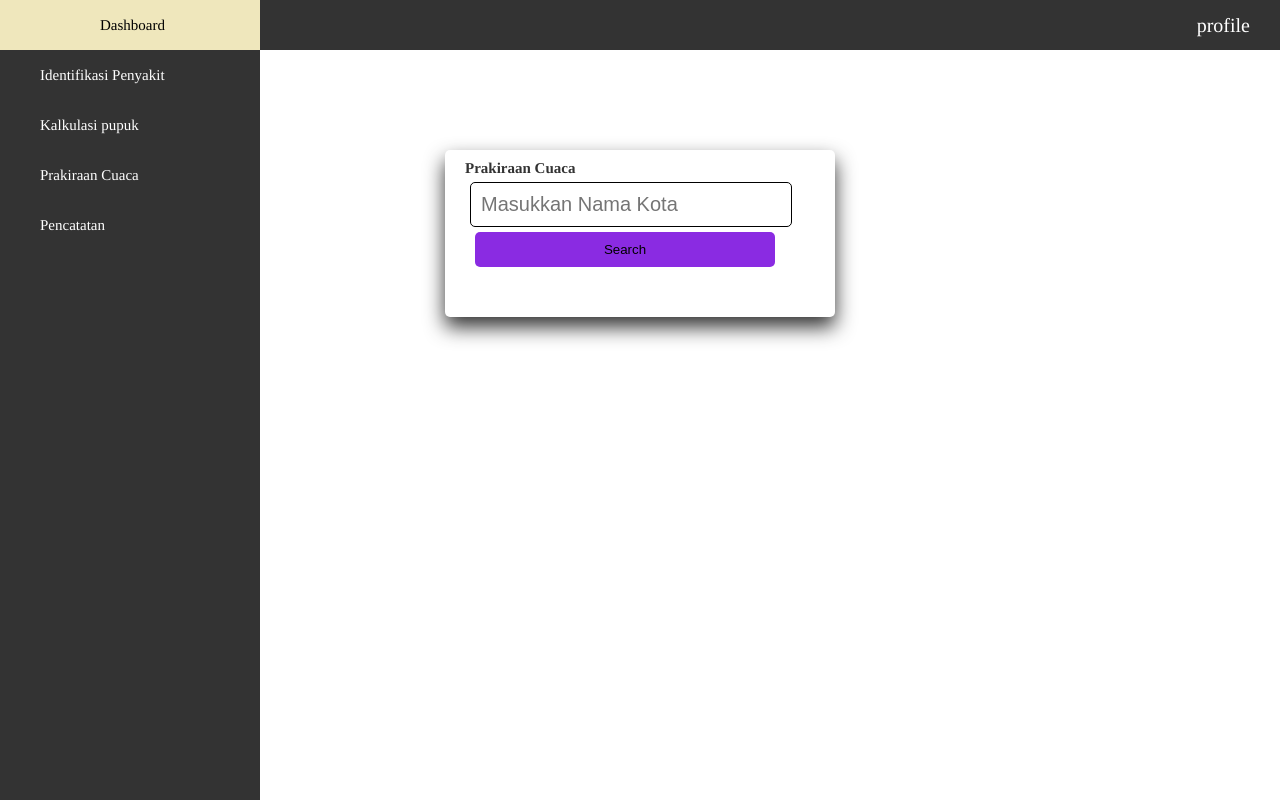
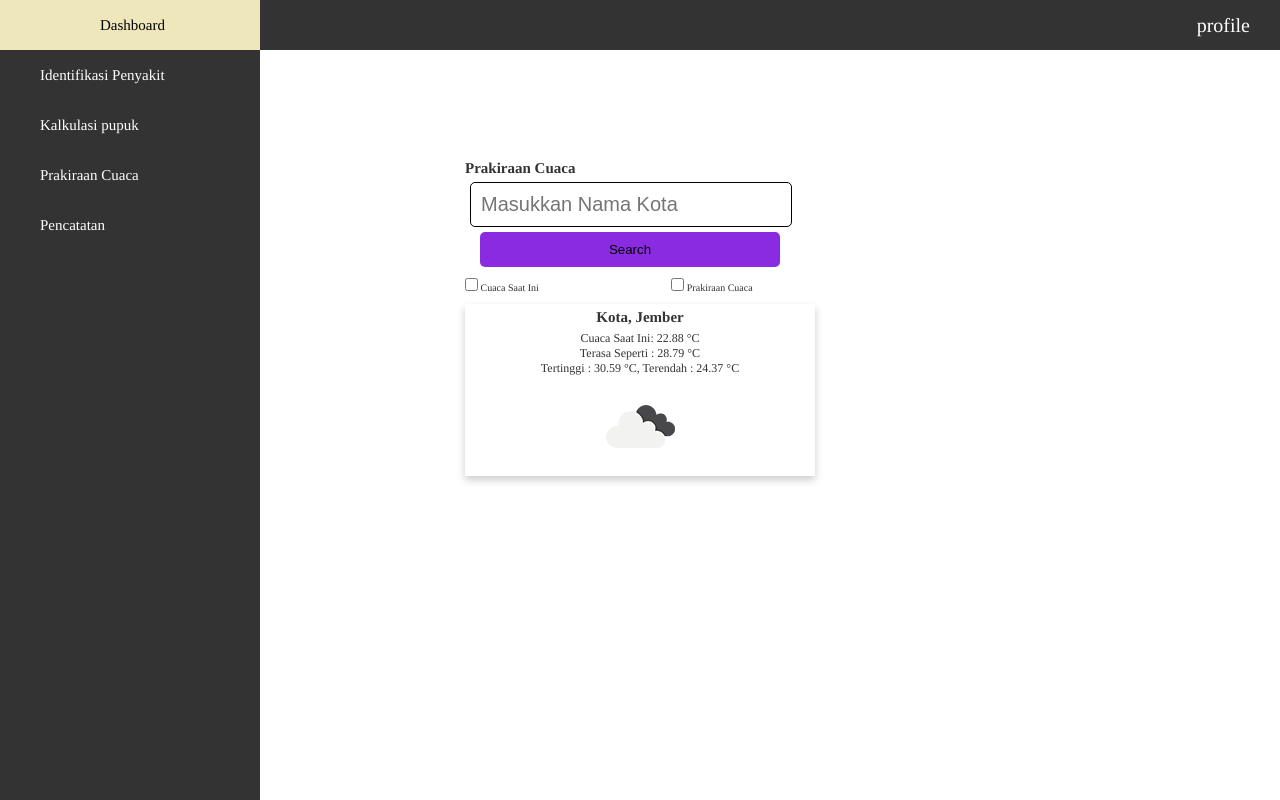
Before and after one commit to itsMallix/ADPL_PPL_TaniTalk, a PHP site: page /pages/petani/cuacaPetani.php in a window 1280 px wide. Run offline with PHP 8.4, Linux system fonts and the light colour scheme.

Commit message:
cuaca gambar

```diff
--- a/css/cuaca.css
+++ b/css/cuaca.css
@@ -4,13 +4,13 @@
     margin: 100px auto;
     padding: 10px 20px 50px 20px;
     border-radius: 5px;
-    box-shadow: 0px 10px 20px 0px;
+    /* box-shadow: 0px 10px 20px 0px; */
 }
 .searchBtn{
     border: none;
     background-color: blueviolet;
     align-items: center;
-    margin-left: 10px;
+    margin-left: 15px;
 }
 .formControl{
     width: 300px;
@@ -29,3 +29,32 @@
     border-bottom: 5px;
     width: 300px;
 }
+.box1{
+    margin-left: 130px;
+}
+.cardBody{
+    max-width: auto;
+}
+.cardBody p{
+    font-size: 12px;
+    text-align: center;
+}
+.card{
+    box-shadow: 0 4px 8px 0 rgba(0,0,0,0.2);
+    transition: 0.3s;
+    width: 100%;
+}
+.card:hover{
+    box-shadow: 0 8px 16px 0 rgba(0,0,0,0.2);
+}
+
+.title{
+    text-align: center;
+    padding-top: 5px;
+    padding-bottom: 5px;
+}
+.castIcon{
+    display: block;
+    margin-left: auto;
+    margin-right: auto;
+}
--- a/pages/petani/cuacaPetani.php
+++ b/pages/petani/cuacaPetani.php
@@ -12,11 +12,37 @@
     include '_navbarPetani.php';
 ?>
 <body>
-    <div class="container">
-        <h2 class="title">Prakiraan Cuaca</h2>
+    <div class="container p-3 my-3">
+        <h2 class="text-title">Prakiraan Cuaca</h2>
         <div class="input-grup">
             <input type="text" class="formControl" id="city" placeholder="Masukkan Nama Kota">
+            <br>
             <button class="searchBtn" id="search">Search</button>
+        </div>
+
+        <br>
+        <div class="flex">
+            <div class="check">
+                <input type="checkbox" class="box0" name="weather" id="currentWeather">
+                <label for="currentWeather">Cuaca Saat Ini</label>
+
+                <input type="checkbox" class="box1" name="weather" id="forcast">
+                <label for="forcast">Prakiraan Cuaca</label>
+            </div>
+        </div>
+        <br>
+        <div class="card" id="weatherContainer">
+            <div class="cardBody">
+                <h2 class="title">Kota, Jember</h2>
+                <p>
+                    Cuaca Saat Ini: 22.88 °C
+                    <br>
+                    Terasa Seperti : 28.79 °C
+                    <br>
+                    Tertinggi : 30.59 °C, Terendah : 24.37 °C
+                </p>
+                <img class="castIcon" src="../../asset/img/dummyclouds.png" alt="">
+            </div>
         </div>
     </div>
 </body>
```
Also changed, not shown: asset/img/dummyclouds.png (added), pages/petani/kalkulatorPupuk.php (line endings or trailing spaces).
